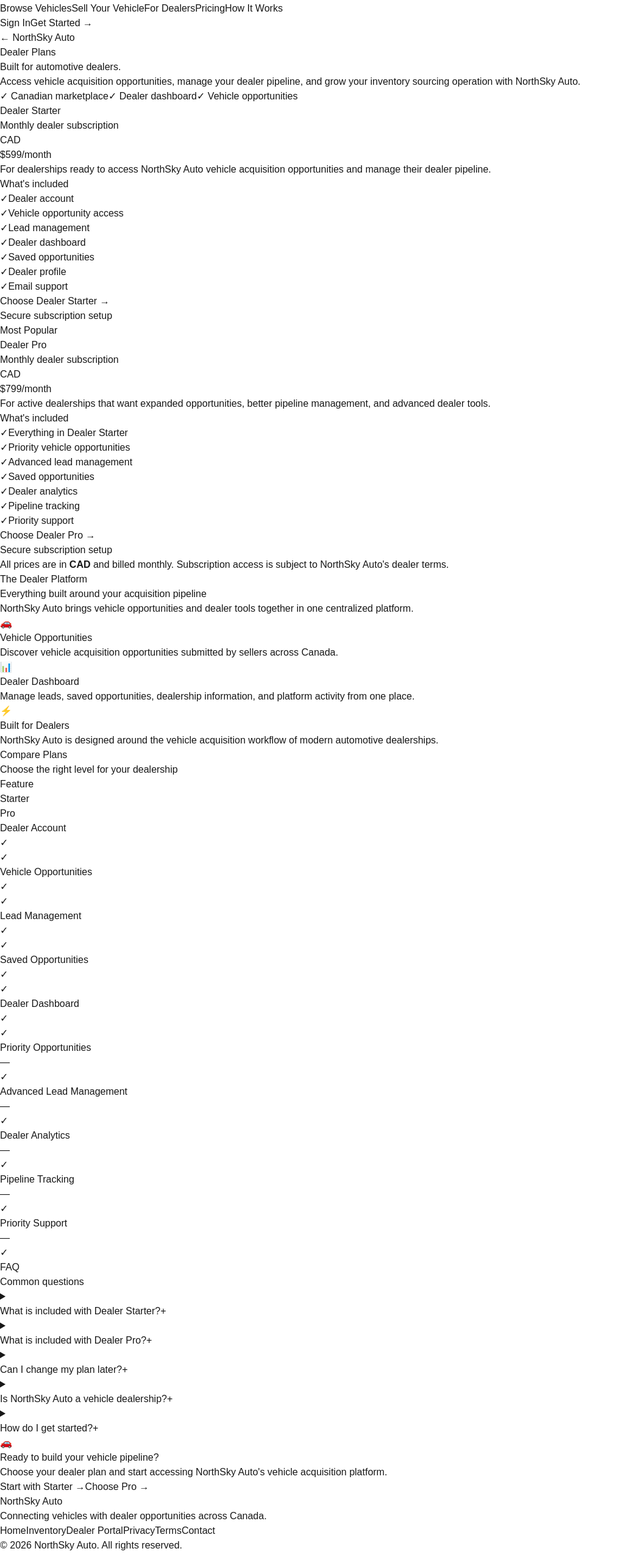
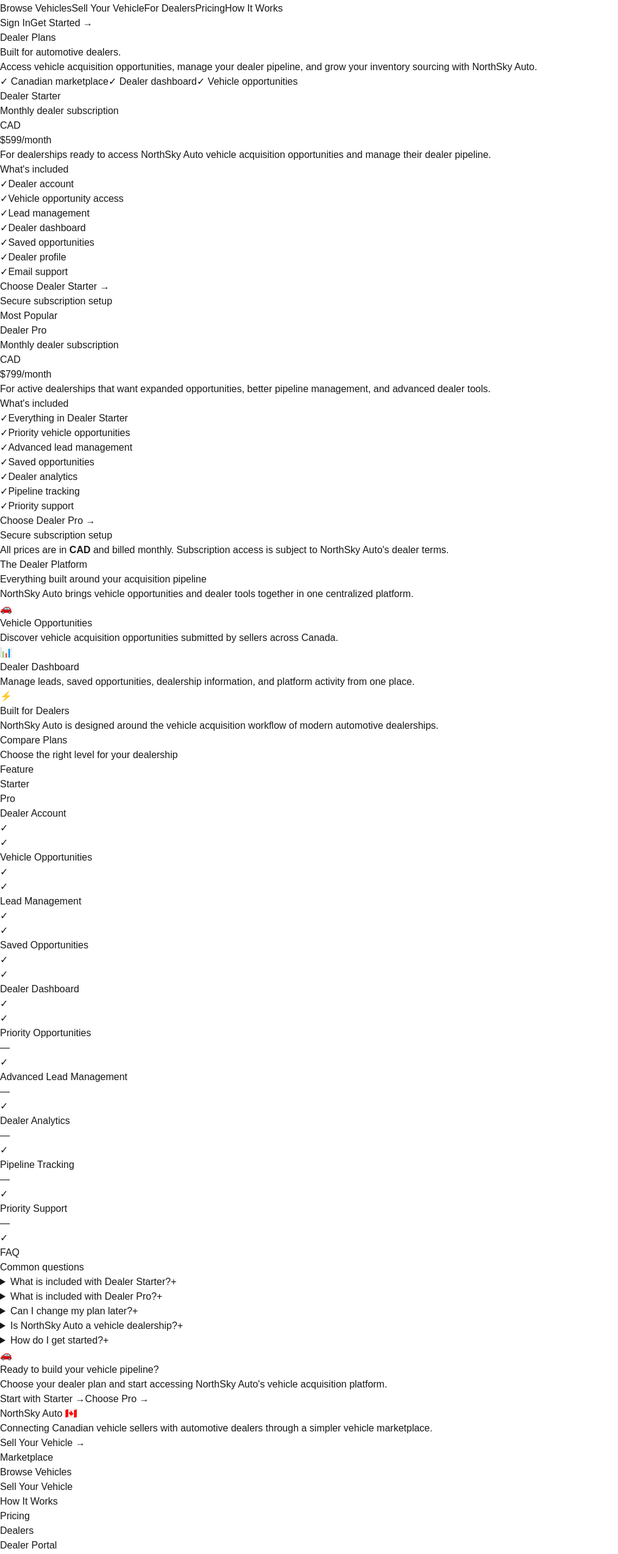
Before and after one commit to Goldylox752/NorthSky-Auto, a Next.js app: page /pricing in a window 1280 px wide. Shown: the part 22-2570 px from the top of the page at 61% size, without its empty margins (0-1014 px from the left). Built offline with nearby package versions, Linux system fonts and the light colour scheme.

Commit message:
Update page.jsx

```diff
--- a/app/pricing/page.jsx
+++ b/app/pricing/page.jsx
@@ -24,7 +24,6 @@ const plans = [
     ],
     href: "/dealer/register?plan=starter",
     popular: false,
-    productId: "prod_V6lGVSaDMBJqcR",
   },
   {
     name: "Dealer Pro",
@@ -43,7 +42,6 @@ const plans = [
     ],
     href: "/dealer/register?plan=pro",
     popular: true,
-    productId: "prod_V6lJBhsxc8LiSg",
   },
 ];
 
@@ -96,464 +94,286 @@ const faqs = [
   },
 ];
 
+const comparisonRows = [
+  ["Dealer Account", true, true],
+  ["Vehicle Opportunities", true, true],
+  ["Lead Management", true, true],
+  ["Saved Opportunities", true, true],
+  ["Dealer Dashboard", true, true],
+  ["Priority Opportunities", false, true],
+  ["Advanced Lead Management", false, true],
+  ["Dealer Analytics", false, true],
+  ["Pipeline Tracking", false, true],
+  ["Priority Support", false, true],
+];
+
 export default function PricingPage() {
   return (
-    <main className="min-h-screen bg-slate-50 text-slate-900">
-
-      {/* HERO */}
+    <div className="bg-white text-slate-900">
+      {/* ================= HERO ================= */}
       <section className="relative overflow-hidden bg-slate-950 text-white">
         <div className="absolute inset-0 bg-[radial-gradient(circle_at_50%_0%,rgba(37,99,235,0.28),transparent_45%)]" />
 
-        <div className="relative mx-auto max-w-7xl px-6 py-20 md:py-28">
+        <div className="relative mx-auto max-w-3xl px-6 py-20 text-center sm:py-24 lg:py-28">
+          <p className="text-xs font-bold uppercase tracking-[0.25em] text-blue-400">
+            Dealer Plans
+          </p>
 
-          <div className="mx-auto max-w-3xl text-center">
+          <h1 className="mt-4 text-4xl font-extrabold tracking-tight sm:text-5xl lg:text-6xl">
+            Built for automotive dealers.
+          </h1>
 
-            <Link
-              href="/"
-              className="inline-flex text-sm font-bold text-blue-300 transition hover:text-white"
-            >
-              ← NorthSky Auto
-            </Link>
+          <p className="mx-auto mt-6 max-w-2xl text-lg leading-relaxed text-slate-300">
+            Access vehicle acquisition opportunities, manage your dealer
+            pipeline, and grow your inventory sourcing with NorthSky Auto.
+          </p>
 
-            <p className="mt-10 text-sm font-black uppercase tracking-[0.25em] text-blue-400">
-              Dealer Plans
-            </p>
-
-            <h1 className="mt-4 text-4xl font-black tracking-tight sm:text-5xl md:text-6xl">
-              Built for automotive dealers.
-            </h1>
-
-            <p className="mx-auto mt-6 max-w-2xl text-lg leading-8 text-slate-300">
-              Access vehicle acquisition opportunities, manage your dealer
-              pipeline, and grow your inventory sourcing operation with
-              NorthSky Auto.
-            </p>
-
-            <div className="mt-8 flex flex-wrap justify-center gap-3 text-sm text-slate-400">
-              <span>✓ Canadian marketplace</span>
-              <span>✓ Dealer dashboard</span>
-              <span>✓ Vehicle opportunities</span>
-            </div>
-
+          <div className="mt-8 flex flex-wrap justify-center gap-x-6 gap-y-2 text-sm text-slate-400">
+            <span>✓ Canadian marketplace</span>
+            <span>✓ Dealer dashboard</span>
+            <span>✓ Vehicle opportunities</span>
           </div>
         </div>
       </section>
 
-      {/* PRICING */}
-      <section className="px-6 py-20 md:py-28">
+      {/* ================= PRICING CARDS ================= */}
+      <section className="mx-auto max-w-5xl px-6 py-20 sm:py-24">
+        <div className="grid gap-8 lg:grid-cols-2">
+          {plans.map((plan) => (
+            <article
+              key={plan.name}
+              className={`relative flex flex-col rounded-3xl bg-white p-8 shadow-lg transition hover:-translate-y-1 ${
+                plan.popular
+                  ? "ring-2 ring-blue-600 lg:scale-[1.02]"
+                  : "ring-1 ring-slate-200"
+              }`}
+            >
+              {plan.popular && (
+                <div className="absolute left-1/2 top-0 -translate-x-1/2 -translate-y-1/2 rounded-full bg-blue-600 px-5 py-1.5 text-xs font-bold uppercase tracking-wider text-white shadow-md">
+                  Most Popular
+                </div>
+              )}
 
-        <div className="mx-auto max-w-5xl">
+              <div className="flex items-start justify-between gap-4">
+                <div>
+                  <p className="text-sm font-bold uppercase tracking-wider text-blue-600">
+                    {plan.name}
+                  </p>
+                  <p className="mt-1 text-sm font-medium text-slate-500">
+                    Monthly dealer subscription
+                  </p>
+                </div>
+                <span className="rounded-lg bg-slate-100 px-2.5 py-1 text-xs font-bold text-slate-500">
+                  CAD
+                </span>
+              </div>
 
-          <div className="grid gap-8 lg:grid-cols-2">
+              <div className="mt-6 flex items-end gap-1.5">
+                <span className="text-5xl font-extrabold tracking-tight">
+                  {plan.price}
+                </span>
+                <span className="pb-1.5 text-sm font-medium text-slate-500">
+                  {plan.period}
+                </span>
+              </div>
 
-            {plans.map((plan) => (
-              <article
-                key={plan.name}
-                className={`relative flex flex-col rounded-3xl bg-white p-8 shadow-xl transition duration-300 hover:-translate-y-1 ${
-                  plan.popular
-                    ? "ring-2 ring-blue-600 lg:scale-[1.02]"
-                    : "ring-1 ring-slate-200"
-                }`}
-              >
+              <p className="mt-4 min-h-[5rem] text-sm leading-relaxed text-slate-600">
+                {plan.description}
+              </p>
 
-                {plan.popular && (
-                  <div className="absolute left-1/2 top-0 -translate-x-1/2 -translate-y-1/2 whitespace-nowrap rounded-full bg-blue-600 px-5 py-2 text-xs font-black uppercase tracking-wider text-white shadow-lg">
-                    Most Popular
-                  </div>
-                )}
+              <div className="my-8 h-px bg-slate-200" />
 
-                <div>
+              <p className="mb-4 text-sm font-bold text-slate-900">
+                What&apos;s included
+              </p>
 
-                  <div className="flex items-start justify-between gap-4">
+              <ul className="space-y-3">
+                {plan.features.map((feature) => (
+                  <li
+                    key={feature}
+                    className="flex items-start gap-3 text-sm font-medium text-slate-700"
+                  >
+                    <span className="mt-0.5 flex h-5 w-5 shrink-0 items-center justify-center rounded-full bg-emerald-100 text-xs font-bold text-emerald-700">
+                      ✓
+                    </span>
+                    {feature}
+                  </li>
+                ))}
+              </ul>
 
-                    <div>
-                      <p className="text-sm font-black uppercase tracking-wider text-blue-600">
-                        {plan.name}
-                      </p>
-
-                      <p className="mt-2 text-sm font-semibold text-slate-500">
-                        Monthly dealer subscription
-                      </p>
-                    </div>
-
-                    <span className="rounded-xl bg-slate-100 px-3 py-2 text-xs font-bold text-slate-500">
-                      CAD
-                    </span>
-
-                  </div>
-
-                  <div className="mt-7 flex items-end gap-2">
-
-                    <span className="text-5xl font-black tracking-tight">
-                      {plan.price}
-                    </span>
-
-                    <span className="pb-1 text-sm font-semibold text-slate-500">
-                      {plan.period}
-                    </span>
-
-                  </div>
-
-                  <p className="mt-5 min-h-[96px] text-sm leading-6 text-slate-600">
-                    {plan.description}
-                  </p>
-
-                </div>
-
-                <div className="my-8 h-px bg-slate-200" />
-
-                <div>
-
-                  <p className="mb-5 text-sm font-black text-slate-900">
-                    What's included
-                  </p>
-
-                  <ul className="space-y-4">
-
-                    {plan.features.map((feature) => (
-                      <li
-                        key={feature}
-                        className="flex items-start gap-3 text-sm font-semibold text-slate-700"
-                      >
-                        <span className="mt-0.5 flex h-5 w-5 shrink-0 items-center justify-center rounded-full bg-emerald-100 text-xs font-black text-emerald-700">
-                          ✓
-                        </span>
-
-                        <span>{feature}</span>
-                      </li>
-                    ))}
-
-                  </ul>
-
-                </div>
-
-                <div className="mt-auto pt-10">
-
-                  <Link
-                    href={plan.href}
-                    className={`flex w-full items-center justify-center rounded-xl px-6 py-4 text-center font-black transition ${
-                      plan.popular
-                        ? "bg-blue-600 text-white shadow-lg shadow-blue-200 hover:bg-blue-700"
-                        : "bg-slate-950 text-white hover:bg-slate-800"
-                    }`}
-                  >
-                    Choose {plan.name} →
-                  </Link>
-
-                  <p className="mt-3 text-center text-xs text-slate-400">
-                    Secure subscription setup
-                  </p>
-
-                </div>
-
-              </article>
-            ))}
-
-          </div>
-
-          {/* PRICE NOTE */}
-
-          <div className="mt-8 rounded-2xl border border-slate-200 bg-white p-5 text-center text-sm text-slate-500">
-            All prices are in <strong className="text-slate-900">CAD</strong>{" "}
-            and billed monthly. Subscription access is subject to NorthSky
-            Auto's dealer terms.
-          </div>
-
+              <div className="mt-auto pt-10">
+                <Link
+                  href={plan.href}
+                  className={`flex w-full items-center justify-center rounded-xl px-6 py-4 text-center font-semibold transition ${
+                    plan.popular
+                      ? "bg-blue-600 text-white shadow-md shadow-blue-200 hover:bg-blue-500"
+                      : "bg-slate-900 text-white hover:bg-slate-800"
+                  }`}
+                >
+                  Choose {plan.name} →
+                </Link>
+                <p className="mt-3 text-center text-xs text-slate-400">
+                  Secure subscription setup
+                </p>
+              </div>
+            </article>
+          ))}
         </div>
 
+        <div className="mt-8 rounded-2xl border border-slate-200 bg-slate-50 p-5 text-center text-sm text-slate-500">
+          All prices are in <strong className="text-slate-900">CAD</strong> and
+          billed monthly. Subscription access is subject to NorthSky Auto&apos;s
+          dealer terms.
+        </div>
       </section>
 
-      {/* BENEFITS */}
-      <section className="border-y border-slate-200 bg-white px-6 py-20 md:py-24">
-
-        <div className="mx-auto max-w-7xl">
-
+      {/* ================= BENEFITS ================= */}
+      <section className="border-y border-slate-100 bg-slate-50">
+        <div className="mx-auto max-w-7xl px-6 py-20 sm:py-24">
           <div className="mx-auto max-w-2xl text-center">
-
-            <p className="text-sm font-black uppercase tracking-[0.2em] text-blue-600">
+            <p className="text-xs font-bold uppercase tracking-widest text-blue-600">
               The Dealer Platform
             </p>
-
-            <h2 className="mt-3 text-3xl font-black tracking-tight sm:text-4xl">
+            <h2 className="mt-3 text-3xl font-extrabold tracking-tight sm:text-4xl">
               Everything built around your acquisition pipeline
             </h2>
-
-            <p className="mt-4 leading-7 text-slate-600">
+            <p className="mt-4 leading-relaxed text-slate-600">
               NorthSky Auto brings vehicle opportunities and dealer tools
               together in one centralized platform.
             </p>
-
           </div>
 
-          <div className="mt-12 grid gap-8 md:grid-cols-3">
-
+          <div className="mt-12 grid gap-6 md:grid-cols-3">
             {benefits.map((benefit) => (
               <div
                 key={benefit.title}
-                className="rounded-3xl bg-slate-50 p-8 ring-1 ring-slate-200"
+                className="rounded-2xl border border-slate-200 bg-white p-8 transition hover:shadow-md"
               >
-
-                <div className="text-4xl">
-                  {benefit.icon}
-                </div>
-
-                <h3 className="mt-5 text-xl font-black">
+                <div className="text-4xl">{benefit.icon}</div>
+                <h3 className="mt-5 text-xl font-bold text-slate-900">
                   {benefit.title}
                 </h3>
-
-                <p className="mt-3 text-sm leading-6 text-slate-600">
+                <p className="mt-3 text-sm leading-relaxed text-slate-600">
                   {benefit.description}
                 </p>
-
               </div>
             ))}
+          </div>
+        </div>
+      </section>
 
+      {/* ================= COMPARISON ================= */}
+      <section className="mx-auto max-w-5xl px-6 py-20 sm:py-24">
+        <div className="text-center">
+          <p className="text-xs font-bold uppercase tracking-widest text-blue-600">
+            Compare Plans
+          </p>
+          <h2 className="mt-3 text-3xl font-extrabold tracking-tight sm:text-4xl">
+            Choose the right level for your dealership
+          </h2>
+        </div>
+
+        <div className="mt-12 overflow-hidden rounded-2xl border border-slate-200 bg-white shadow-sm">
+          <div className="grid grid-cols-3 border-b border-slate-200 bg-slate-50">
+            <div className="p-5 text-sm font-bold">Feature</div>
+            <div className="p-5 text-center text-sm font-bold">Starter</div>
+            <div className="p-5 text-center text-sm font-bold text-blue-600">
+              Pro
+            </div>
           </div>
 
+          {comparisonRows.map(([feature, starter, pro]) => (
+            <div
+              key={feature}
+              className="grid grid-cols-3 border-b border-slate-100 last:border-0"
+            >
+              <div className="p-5 text-sm font-medium text-slate-700">
+                {feature}
+              </div>
+              <div className="p-5 text-center">
+                {starter ? (
+                  <span className="font-bold text-emerald-600">✓</span>
+                ) : (
+                  <span className="text-slate-300">—</span>
+                )}
+              </div>
+              <div className="p-5 text-center">
+                {pro ? (
+                  <span className="font-bold text-emerald-600">✓</span>
+                ) : (
+                  <span className="text-slate-300">—</span>
+                )}
+              </div>
+            </div>
+          ))}
         </div>
-
       </section>
 
-      {/* COMPARISON */}
-      <section className="px-6 py-20 md:py-24">
-
-        <div className="mx-auto max-w-5xl">
-
+      {/* ================= FAQ ================= */}
+      <section className="border-t border-slate-100 bg-slate-50">
+        <div className="mx-auto max-w-3xl px-6 py-20 sm:py-24">
           <div className="text-center">
-
-            <p className="text-sm font-black uppercase tracking-[0.2em] text-blue-600">
-              Compare Plans
+            <p className="text-xs font-bold uppercase tracking-widest text-blue-600">
+              FAQ
             </p>
-
-            <h2 className="mt-3 text-3xl font-black tracking-tight sm:text-4xl">
-              Choose the right level for your dealership
+            <h2 className="mt-3 text-3xl font-extrabold tracking-tight sm:text-4xl">
+              Common questions
             </h2>
-
           </div>
 
-          <div className="mt-12 overflow-hidden rounded-3xl bg-white shadow-sm ring-1 ring-slate-200">
-
-            <div className="grid grid-cols-3 border-b border-slate-200 bg-slate-50">
-
-              <div className="p-5 text-sm font-black">
-                Feature
-              </div>
-
-              <div className="p-5 text-center text-sm font-black">
-                Starter
-              </div>
-
-              <div className="p-5 text-center text-sm font-black text-blue-600">
-                Pro
-              </div>
-
-            </div>
-
-            {[
-              ["Dealer Account", true, true],
-              ["Vehicle Opportunities", true, true],
-              ["Lead Management", true, true],
-              ["Saved Opportunities", true, true],
-              ["Dealer Dashboard", true, true],
-              ["Priority Opportunities", false, true],
-              ["Advanced Lead Management", false, true],
-              ["Dealer Analytics", false, true],
-              ["Pipeline Tracking", false, true],
-              ["Priority Support", false, true],
-            ].map(([feature, starter, pro]) => (
-              <div
-                key={feature}
-                className="grid grid-cols-3 border-b border-slate-100 last:border-0"
-              >
-
-                <div className="p-5 text-sm font-semibold text-slate-700">
-                  {feature}
-                </div>
-
-                <div className="p-5 text-center">
-                  {starter ? (
-                    <span className="font-black text-emerald-600">✓</span>
-                  ) : (
-                    <span className="text-slate-300">—</span>
-                  )}
-                </div>
-
-                <div className="p-5 text-center">
-                  {pro ? (
-                    <span className="font-black text-emerald-600">✓</span>
-                  ) : (
-                    <span className="text-slate-300">—</span>
-                  )}
-                </div>
-
-              </div>
-            ))}
-
-          </div>
-
-        </div>
-
-      </section>
-
-      {/* FAQ */}
-      <section className="border-t border-slate-200 bg-slate-50 px-6 py-20 md:py-24">
-
-        <div className="mx-auto max-w-4xl">
-
-          <div className="text-center">
-
-            <p className="text-sm font-black uppercase tracking-[0.2em] text-blue-600">
-              FAQ
-            </p>
-
-            <h2 className="mt-3 text-3xl font-black tracking-tight sm:text-4xl">
-              Common questions
-            </h2>
-
-          </div>
-
-          <div className="mt-12 space-y-4">
-
+          <div className="mt-12 space-y-3">
             {faqs.map((faq) => (
               <details
                 key={faq.question}
-                className="group rounded-2xl bg-white p-6 shadow-sm ring-1 ring-slate-200"
+                className="group rounded-2xl border border-slate-200 bg-white p-6 shadow-sm"
               >
-
-                <summary className="cursor-pointer list-none font-black">
-                  <div className="flex items-center justify-between gap-6">
-
-                    <span>{faq.question}</span>
-
-                    <span className="shrink-0 text-xl font-normal text-blue-600 transition group-open:rotate-45">
-                      +
-                    </span>
-
-                  </div>
+                <summary className="flex cursor-pointer list-none items-center justify-between gap-4 font-bold text-slate-900">
+                  <span>{faq.question}</span>
+                  <span className="shrink-0 text-xl font-normal text-blue-600 transition group-open:rotate-45">
+                    +
+                  </span>
                 </summary>
-
-                <p className="mt-4 leading-7 text-slate-600">
+                <p className="mt-4 leading-relaxed text-slate-600">
                   {faq.answer}
                 </p>
-
               </details>
             ))}
-
           </div>
-
         </div>
-
       </section>
 
-      {/* FINAL CTA */}
-      <section className="bg-blue-600 px-6 py-20 text-white md:py-24">
-
-        <div className="mx-auto max-w-4xl text-center">
-
-          <div className="mx-auto flex h-16 w-16 items-center justify-center rounded-2xl bg-white text-3xl shadow-xl">
+      {/* ================= FINAL CTA ================= */}
+      <section className="bg-blue-600">
+        <div className="mx-auto max-w-3xl px-6 py-20 text-center text-white sm:py-24">
+          <div className="mx-auto flex h-14 w-14 items-center justify-center rounded-2xl bg-white text-2xl shadow-lg">
             🚗
           </div>
 
-          <h2 className="mt-7 text-3xl font-black tracking-tight sm:text-5xl">
+          <h2 className="mt-6 text-3xl font-extrabold tracking-tight sm:text-4xl">
             Ready to build your vehicle pipeline?
           </h2>
 
-          <p className="mx-auto mt-5 max-w-2xl text-lg leading-8 text-blue-100">
-            Choose your dealer plan and start accessing NorthSky Auto's
+          <p className="mx-auto mt-4 max-w-xl text-lg text-blue-100">
+            Choose your dealer plan and start accessing NorthSky Auto&apos;s
             vehicle acquisition platform.
           </p>
 
-          <div className="mt-9 flex flex-col justify-center gap-3 sm:flex-row">
-
+          <div className="mt-10 flex flex-col justify-center gap-3 sm:flex-row">
             <Link
               href="/dealer/register?plan=starter"
-              className="rounded-xl bg-white px-7 py-4 font-black text-blue-700 shadow-lg transition hover:bg-blue-50"
+              className="rounded-xl bg-white px-7 py-4 font-semibold text-blue-700 shadow-md transition hover:bg-blue-50"
             >
               Start with Starter →
             </Link>
-
             <Link
               href="/dealer/register?plan=pro"
-              className="rounded-xl border border-white/30 bg-blue-700 px-7 py-4 font-black text-white transition hover:bg-blue-800"
+              className="rounded-xl border border-white/30 bg-blue-700 px-7 py-4 font-semibold text-white transition hover:bg-blue-800"
             >
               Choose Pro →
             </Link>
-
           </div>
-
         </div>
-
       </section>
-
-      {/* FOOTER */}
-      <footer className="bg-slate-950 px-6 py-10 text-slate-400">
-
-        <div className="mx-auto flex max-w-7xl flex-col items-center justify-between gap-5 text-sm md:flex-row">
-
-          <div>
-            <p className="font-black text-white">
-              NorthSky Auto
-            </p>
-
-            <p className="mt-1 text-xs text-slate-500">
-              Connecting vehicles with dealer opportunities across Canada.
-            </p>
-          </div>
-
-          <div className="flex flex-wrap justify-center gap-5">
-
-            <Link
-              href="/"
-              className="transition hover:text-white"
-            >
-              Home
-            </Link>
-
-            <Link
-              href="/inventory"
-              className="transition hover:text-white"
-            >
-              Inventory
-            </Link>
-
-            <Link
-              href="/dealer"
-              className="transition hover:text-white"
-            >
-              Dealer Portal
-            </Link>
-
-            <Link
-              href="/privacy"
-              className="transition hover:text-white"
-            >
-              Privacy
-            </Link>
-
-            <Link
-              href="/terms"
-              className="transition hover:text-white"
-            >
-              Terms
-            </Link>
-
-            <Link
-              href="/contact"
-              className="transition hover:text-white"
-            >
-              Contact
-            </Link>
-
-          </div>
-
-        </div>
-
-        <div className="mx-auto mt-8 max-w-7xl border-t border-white/10 pt-6 text-xs text-slate-500">
-          © {new Date().getFullYear()} NorthSky Auto. All rights reserved.
-        </div>
-
-      </footer>
-
-    </main>
+    </div>
   );
 }
```
